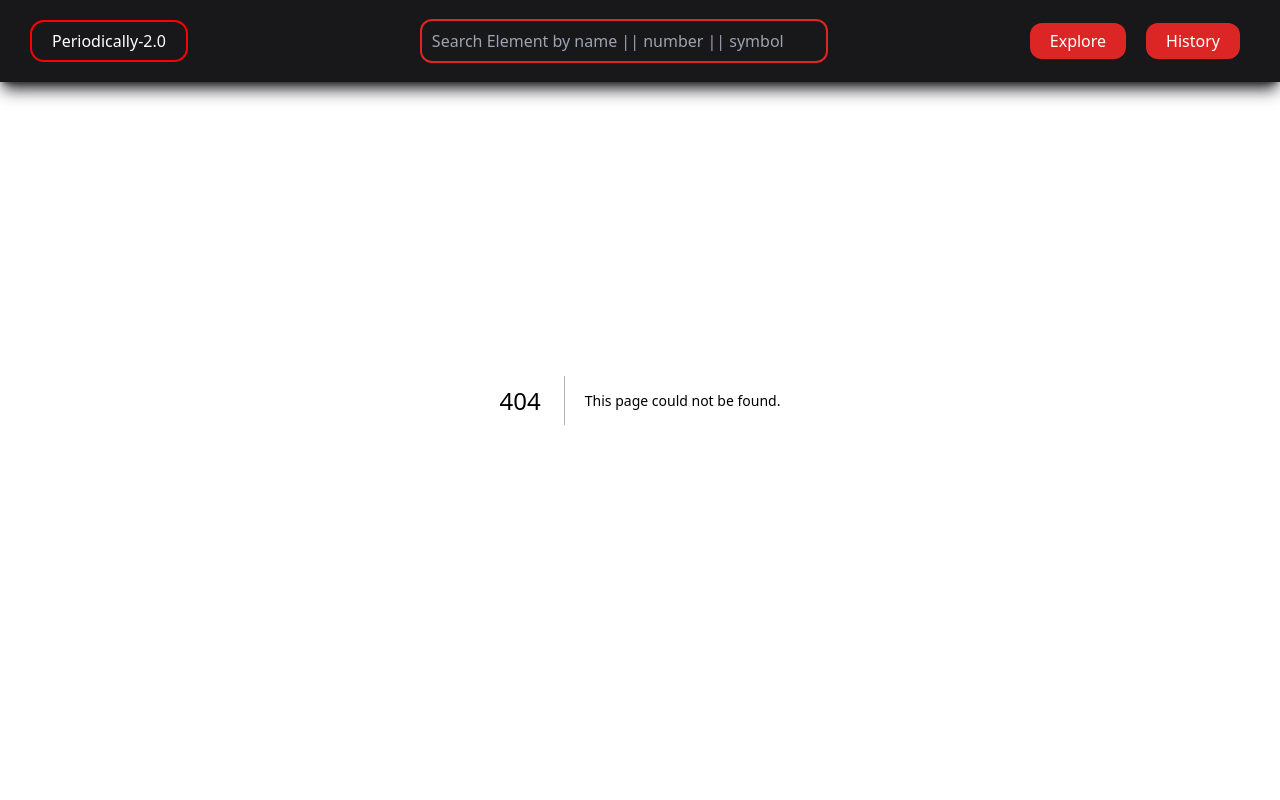
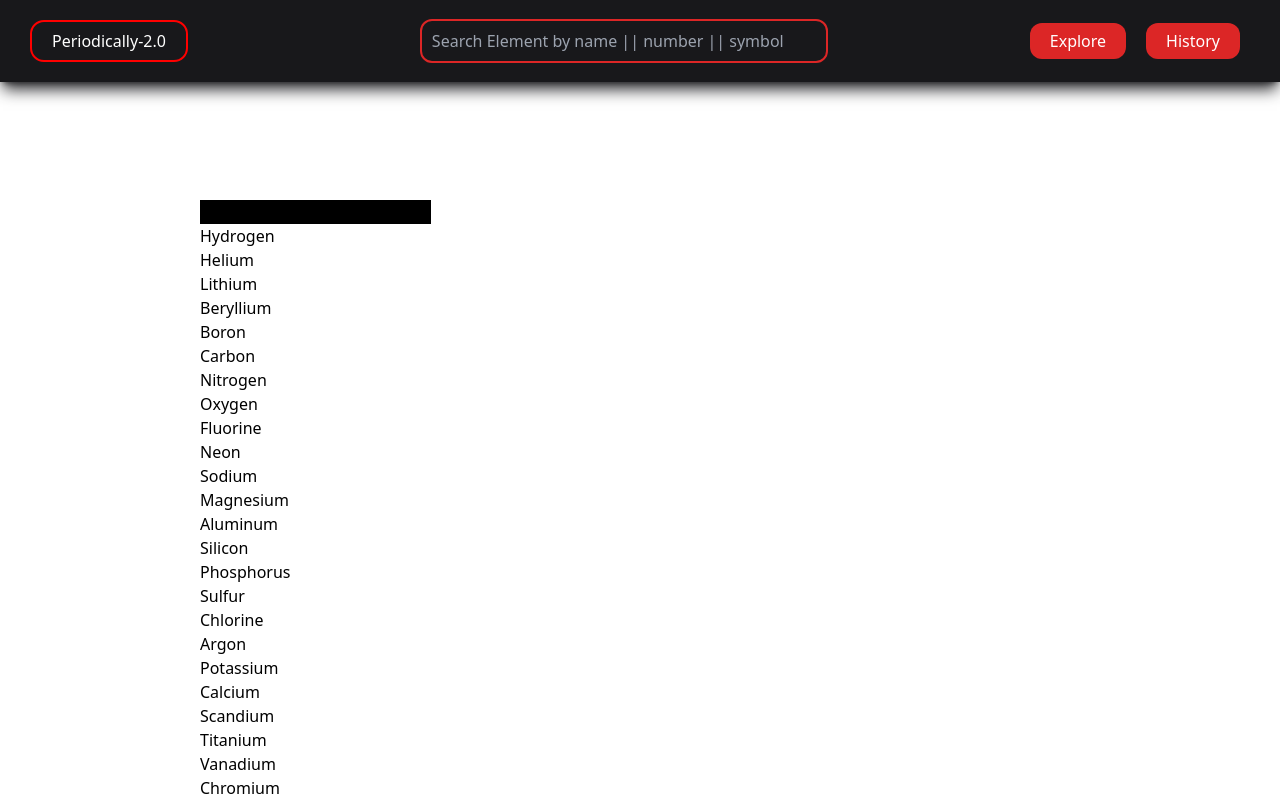
Before and after one commit to priyanshu082/periodix, a Next.js app: page /useless in a window 1280 px wide. Before the commit this address had no page. Shown: the top 800 px of the page. Built offline with nearby package versions, Linux system fonts and the light colour scheme.

Commit message:
searching is implemented

```diff
--- a/package.json
+++ b/package.json
@@ -9,9 +9,10 @@
     "lint": "next lint"
   },
   "dependencies": {
+    "next": "14.1.0",
     "react": "^18",
     "react-dom": "^18",
-    "next": "14.1.0"
+    "tailwind-scrollbar-hide": "^1.1.7"
   },
   "devDependencies": {
     "autoprefixer": "^10.0.1",
--- a/src/app/globals.css
+++ b/src/app/globals.css
@@ -9,7 +9,6 @@
   height: 70px;
   width: 70px;
   border-radius: 5px;
-
   margin: 2px;
   font-family: "sans-serif";
   color: white;
--- a/src/app/page.js
+++ b/src/app/page.js
@@ -46,7 +46,7 @@ export default function Home() {
   //    return <p>Error:{error.message}</p>
   //  }
 
-  const data = require("./../../data.json");
+  const data = require("../utils/data.json");
 
   return (
     <div className="bg-zinc-900 overflow-x-scroll">
--- /dev/null
+++ b/src/app/useless/page.jsx
@@ -0,0 +1,46 @@
+'use client'
+
+import React, { useEffect,useState } from 'react'
+
+const Page = () => {
+
+    const data=require('../../utils/data.json')
+    const [Tabledata, setTableData] = useState(data)
+    const [searchQuery, setSearchQuery] = useState('')
+
+
+
+    const handleSearch=(event)=>{
+        setSearchQuery(event.target.value)
+        const result=data.filter(item=>item.name.toLowerCase().includes(searchQuery.toLowerCase()));
+        setTableData(result)
+    }
+
+    useEffect(()=>{
+
+    })
+
+  return (
+    <div className='pt-[200px] pl-[200px]'>
+        <input
+        className='bg-black text-white'
+        value={searchQuery}
+        onChange={handleSearch}
+        />
+        {/* {data.map((data)=>(
+            <div>{data.name}</div>
+        ))} */}
+
+
+        {Tabledata.map((searcData,key)=>(
+           <div key={key} className=''>
+            {searcData.name}
+           </div>
+
+        ))}
+
+    </div>
+  )
+}
+
+export default Page
--- a/src/components/Element.jsx
+++ b/src/components/Element.jsx
@@ -6,7 +6,7 @@ const Element = ({data}) => {
     const parts=data.groupBlock.split(' ')
     const name=parts[0]
   return (
-    <div className='hover:scale-105 cursor-pointer transition-all duration-300 ease-in-out'>
+    <div className=' cursor-pointer transition-all duration-300 ease-in-out'>
     <div className={`${name} element leading-[16px] pt-[3px]`}>
 
         <span className='pl-[3px]'>{data.atomicNumber}</span>
--- a/src/components/Navabr.jsx
+++ b/src/components/Navabr.jsx
@@ -1,11 +1,26 @@
 "use client";
-import React, { useState } from "react";
+import React, { useEffect, useState } from "react";
 import SearchElementCard from "./SearchElementCard";
 
 
 const Navabr = () => {
+
+
+  const data=require('../utils/data.json')
   const [display, setDisplay] = useState(false);
   const [active, setActive] = useState("");
+  const [filterData,setFilterData]= useState(data)
+  const [searchQuery, setSearchQuery] = useState('')
+
+//   useEffect(()=>{
+//     setFilterData(data)
+//   },[data])
+
+  const handleSearch=(event)=>{
+    setSearchQuery(event.target.value)
+    const result = data.filter(item=>item.name.toLowerCase().includes(searchQuery.toLowerCase()))
+    setFilterData(result)
+  }
 
   const searchInput = [
     { name: "Atomic Number" },
@@ -13,11 +28,11 @@ const Navabr = () => {
     { name: "symbol" },
   ];
 
-  const data=require('./../../data.json')
-
 
   return (
     <div className="flex flex-col text-white z-50 w-full fixed bg-zinc-900 shadow-lg shadow-zinc-800 ">
+
+    {/* navbar content  */}
       <div className=" flex flex-row justify-between items-center pr-[40px]">
         {/* logo */}
         <div className="logo">Periodically-2.0</div>
@@ -30,6 +45,8 @@ const Navabr = () => {
           <input
             className="bg-transparent h-[40px] w-[30vw] outline-none"
             placeholder="Search Element by name || number || symbol"
+            value={searchQuery}
+            onChange={handleSearch}
           />
         </div>
 
@@ -45,6 +62,7 @@ const Navabr = () => {
 
       </div>
 
+    {/* displaying of search by category */}
       <div
         className={`${
           display ? " flex flex-col" : " hidden"
@@ -66,12 +84,13 @@ const Navabr = () => {
         </div>
 
 
-        {/* div for dispplayin searching result */}
-        <div className="mt-[30px] w-[100%] h-[300px] overflow-scroll ">
-            {data.map((data,key)=>(
+        {/* div for displaying searching result */}
+        <div className="mt-[20px] w-[100%] h-[420px]">
+            <div className="w-[100%] h-[90%] overflow-scroll scrollbar-hide">
+            {filterData.map((data)=>(
              <SearchElementCard data={data}/>
-            // <div>priyanshu</div>
             ))}
+            </div>
         </div>
 
       </div>
--- a/src/components/SearchElementCard.jsx
+++ b/src/components/SearchElementCard.jsx
@@ -4,11 +4,11 @@ import Element from './Element'
 const SearchElementCard = ({data}) => {
 
   return (
-    <div className='w-[100%] bg-transparent flex flex-row items-center border-[1px] p-[5px] mt-[5px] rounded-md hover:scale-[98%] transition-all duration-300 ease-in-out'>
-          <div className=''>
+    <div className='w-[100%] bg-transparent flex flex-row items-center border-[2px] border-zinc-600 mt-[14px] rounded-md hover:scale-[98%] transition-all duration-300 ease-in-out '>
+          <div className='scale-110'>
                 <Element data={data}/>
             </div>
-            <div className='ml-[10px]'>
+            <div className='ml-[10px p-[5px]'>
                 {data.name}
             </div>
     </div>
--- a/tailwind.config.js
+++ b/tailwind.config.js
@@ -14,5 +14,7 @@ module.exports = {
       },
     },
   },
-  plugins: [],
+  plugins: [
+    require('tailwind-scrollbar-hide'),
+  ],
 };
```
Also changed, not shown: src/utils/data.json (renamed from data.json), 1 other file (tests, documents, lock files or other folders).
